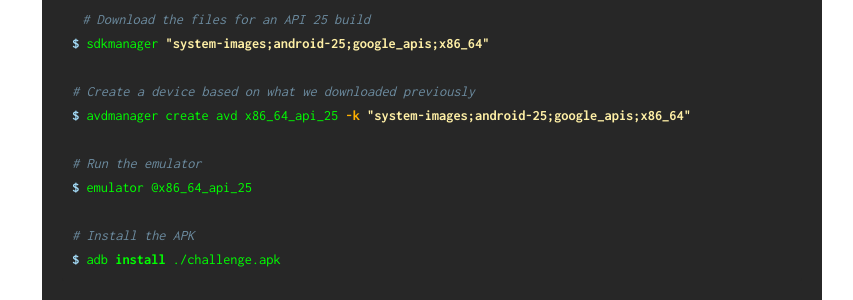
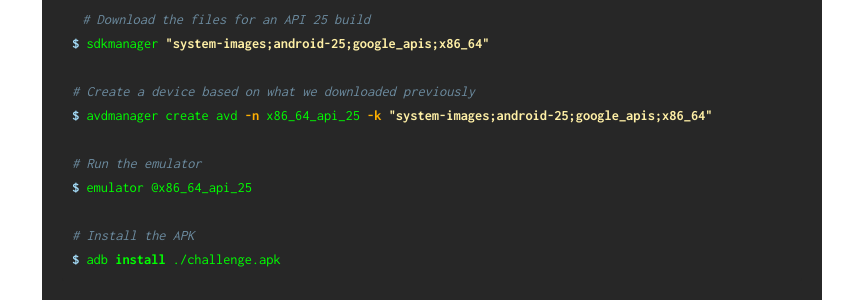
Before and after one commit to Corb3nik/Corb3nik.github.io, a Jekyll site: the page built from _posts/h1-202-2018/2018-02-22-h1-202-ctf.md, in a window 1280 px wide and 900 px high, scrolled down 1014 px. Shown: the part 152-452 px from the top of the window, without its empty margins (208-1061 px from the left). Built offline with Jekyll 4.4.1, drawn with Linux system fonts in a browser that asks for light colours; emoji names are drawn with the system emoji font.

```diff
--- a/_posts/h1-202-2018/2018-02-22-h1-202-ctf.md
+++ b/_posts/h1-202-2018/2018-02-22-h1-202-ctf.md
@@ -62,7 +62,7 @@ To do this, I used the command line tools that come with `Android Studio` :
 $ sdkmanager "system-images;android-25;google_apis;x86_64"
 
 # Create a device based on what we downloaded previously
-$ avdmanager create avd x86_64_api_25 -k "system-images;android-25;google_apis;x86_64"
+$ avdmanager create avd -n x86_64_api_25 -k "system-images;android-25;google_apis;x86_64"
 
 # Run the emulator
 $ emulator @x86_64_api_25
```
